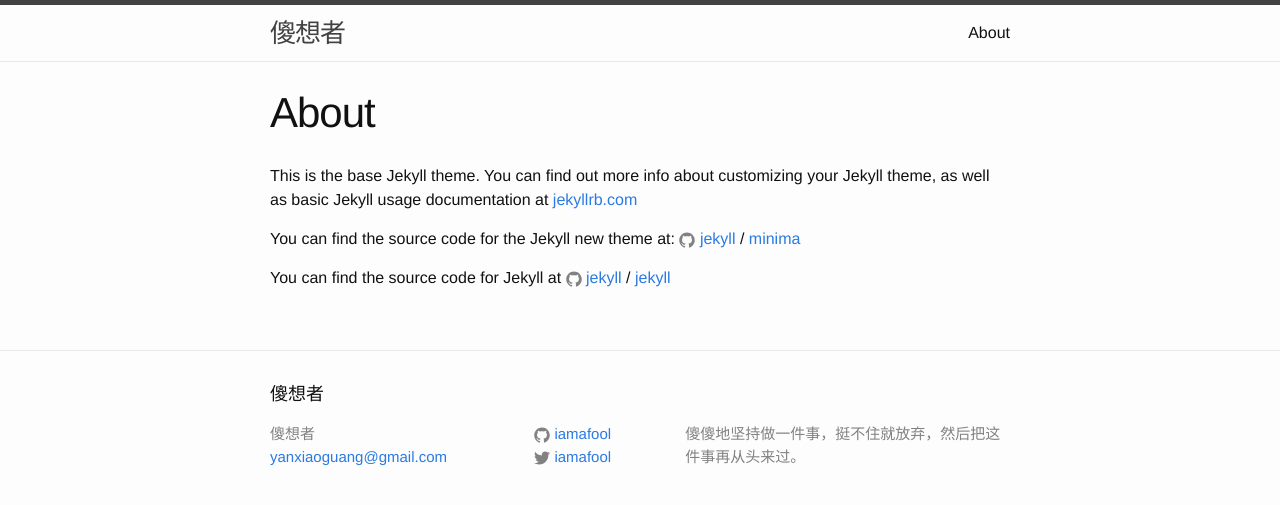
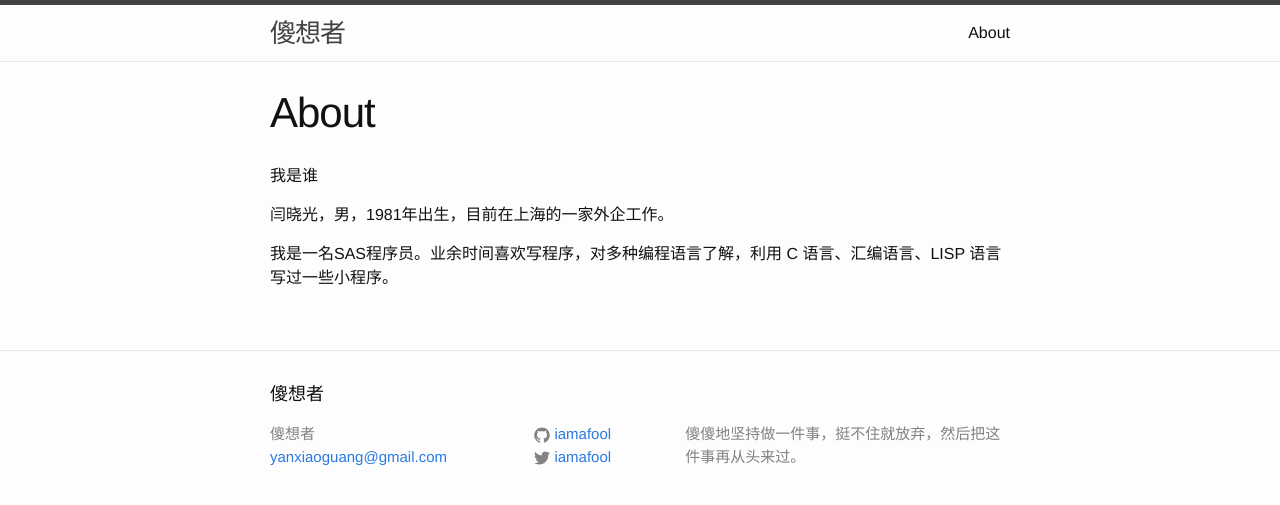
Before and after one commit to iamafool/iamafool.github.io, a Jekyll site: the page built from about.md, in a window 1280 px wide. Shown: the top 505 px of the page. Built offline with Jekyll 4.4.1, drawn with Linux system fonts in a browser that asks for light colours.

Commit message:
update about.md

```diff
--- a/about.md
+++ b/about.md
@@ -3,13 +3,8 @@
 title: About
 permalink: /about/
 ---
+我是谁
 
-This is the base Jekyll theme. You can find out more info about customizing your Jekyll theme, as well as basic Jekyll usage documentation at [jekyllrb.com](http://jekyllrb.com/)
+闫晓光，男，1981年出生，目前在上海的一家外企工作。
 
-You can find the source code for the Jekyll new theme at:
-{% include icon-github.html username="jekyll" %} /
-[minima](https://github.com/jekyll/minima)
-
-You can find the source code for Jekyll at
-{% include icon-github.html username="jekyll" %} /
-[jekyll](https://github.com/jekyll/jekyll)
+我是一名SAS程序员。业余时间喜欢写程序，对多种编程语言了解，利用 C 语言、汇编语言、LISP 语言写过一些小程序。
```
